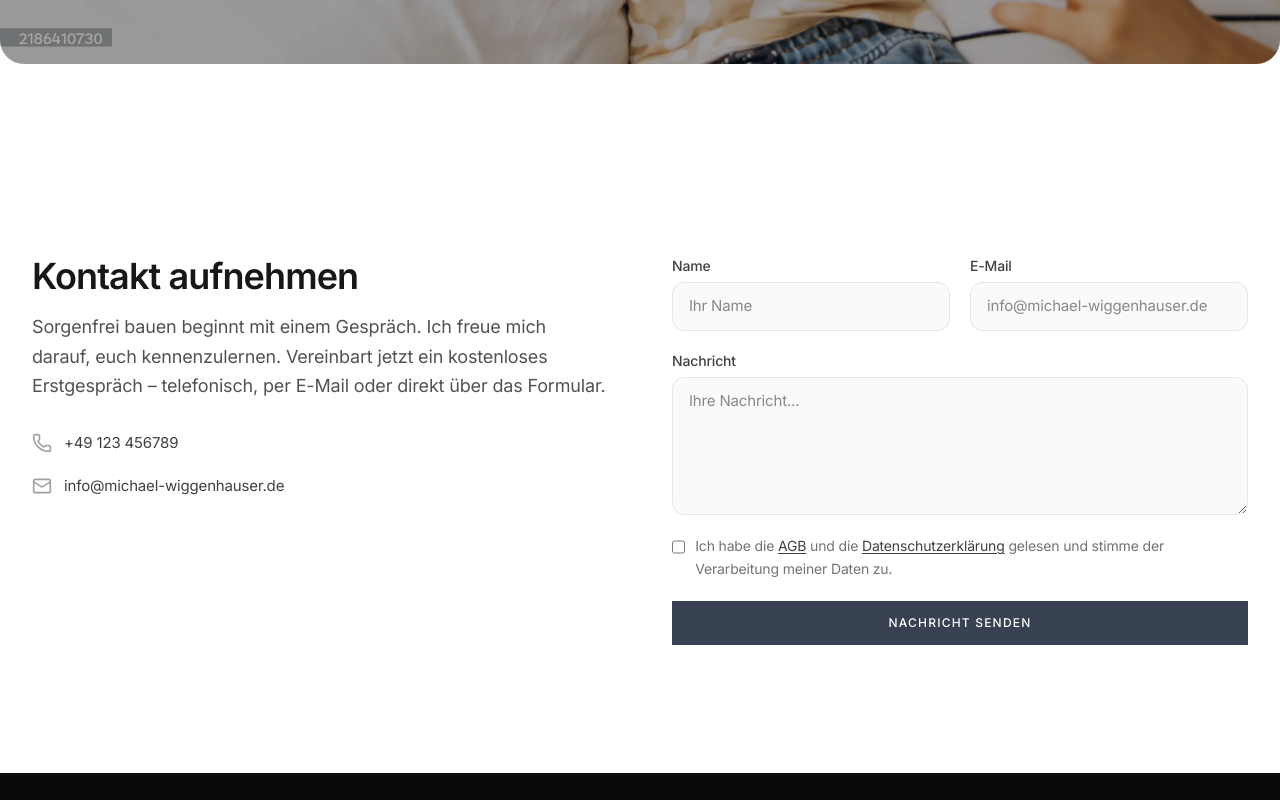
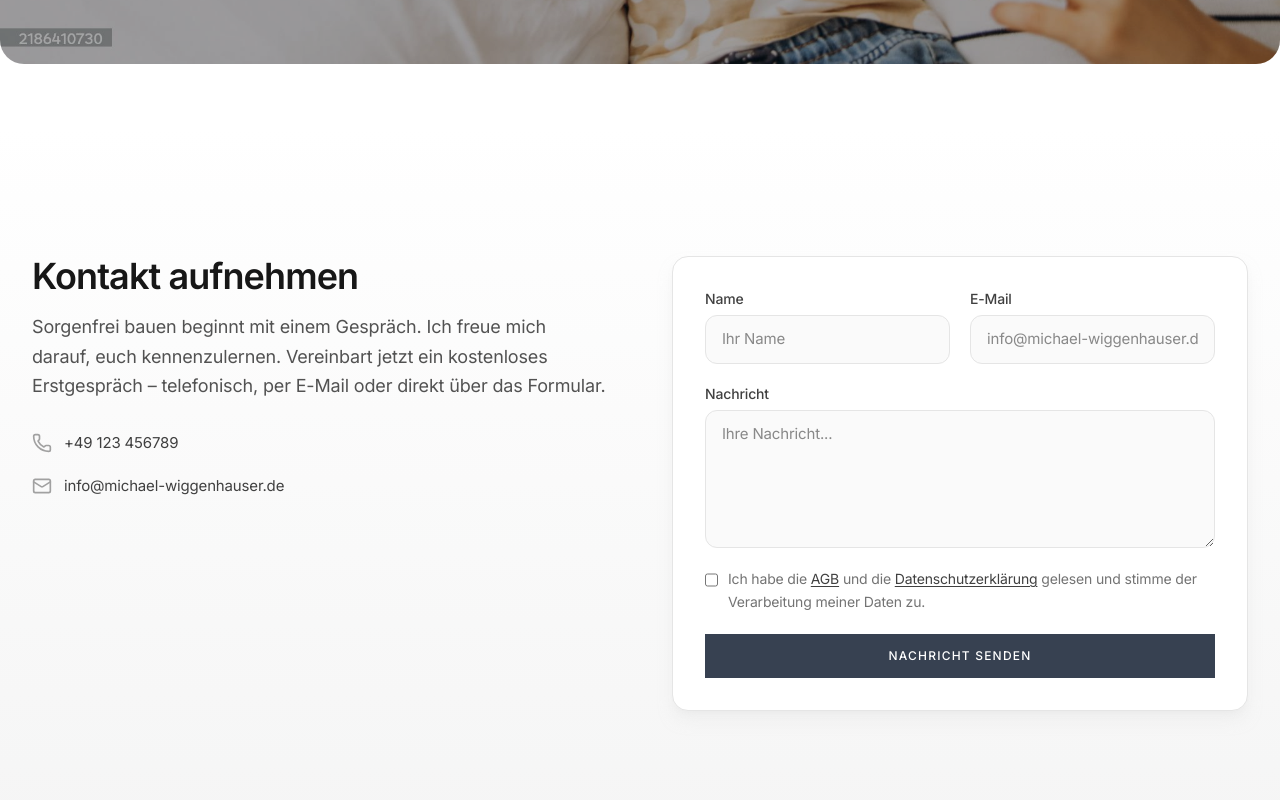
Before and after one commit to dieKrake/michael-wiggenhauser-website, a Next.js app: page / in a window 1280 px wide. Shown: the part 3040-3840 px from the top of the page. Built offline with nearby package versions, Linux system fonts and the light colour scheme.

Commit message:
add gradient background to contact section, style contact form with white card container including border, shadow and rounded corners, align grid items to start

```diff
--- a/src/components/sections/kontakt-formular.tsx
+++ b/src/components/sections/kontakt-formular.tsx
@@ -4,9 +4,12 @@ import { siteConfig } from "@/lib/constants";
 
 const KontaktFormular = () => {
   return (
-    <section id="kontakt" className="scroll-mt-20 py-24 md:py-32">
+    <section
+      id="kontakt"
+      className="scroll-mt-20 bg-linear-to-b from-white via-neutral-50 to-neutral-100 py-24 md:py-32"
+    >
       <div className="mx-auto max-w-7xl px-6 lg:px-8">
-        <div className="grid gap-16 md:grid-cols-2">
+        <div className="grid items-start gap-16 md:grid-cols-2">
           {/* Info-Seite */}
           <div>
             <h2 className="text-3xl font-semibold tracking-tight md:text-4xl">
@@ -35,7 +38,7 @@ const KontaktFormular = () => {
           </div>
 
           {/* Formular */}
-          <form className="space-y-5">
+          <form className="space-y-5 rounded-2xl border border-neutral-200 bg-white p-6 shadow-lg shadow-neutral-200/50 sm:p-8">
             <div className="grid gap-5 sm:grid-cols-2">
               <div>
                 <label
```
